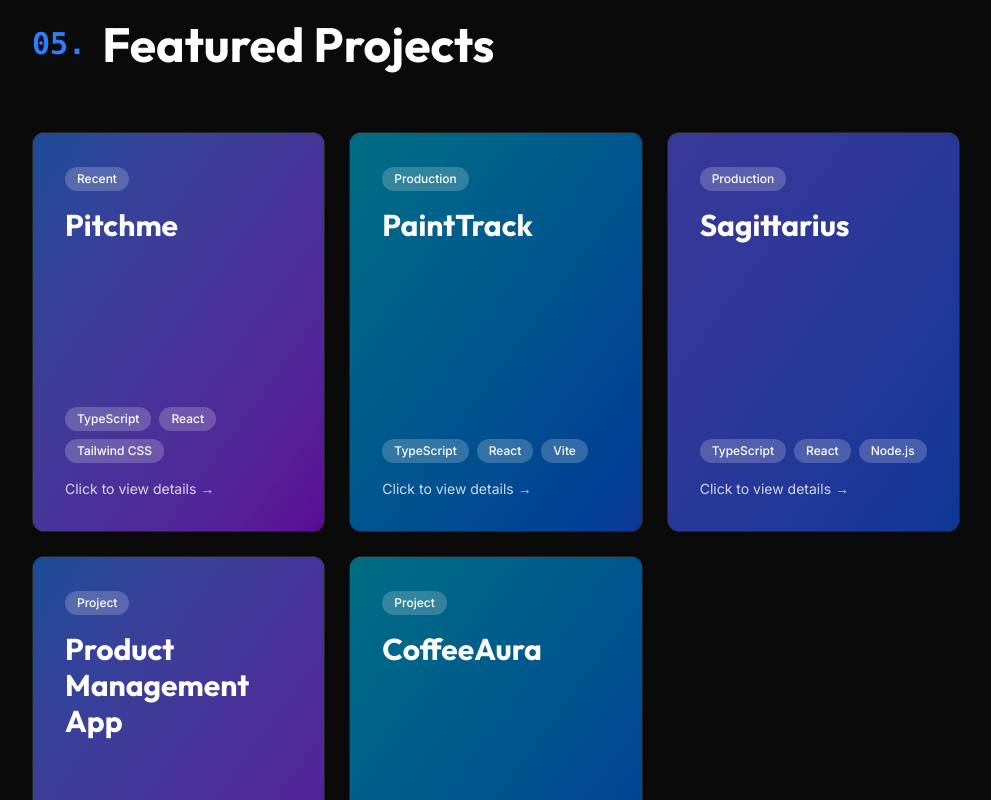
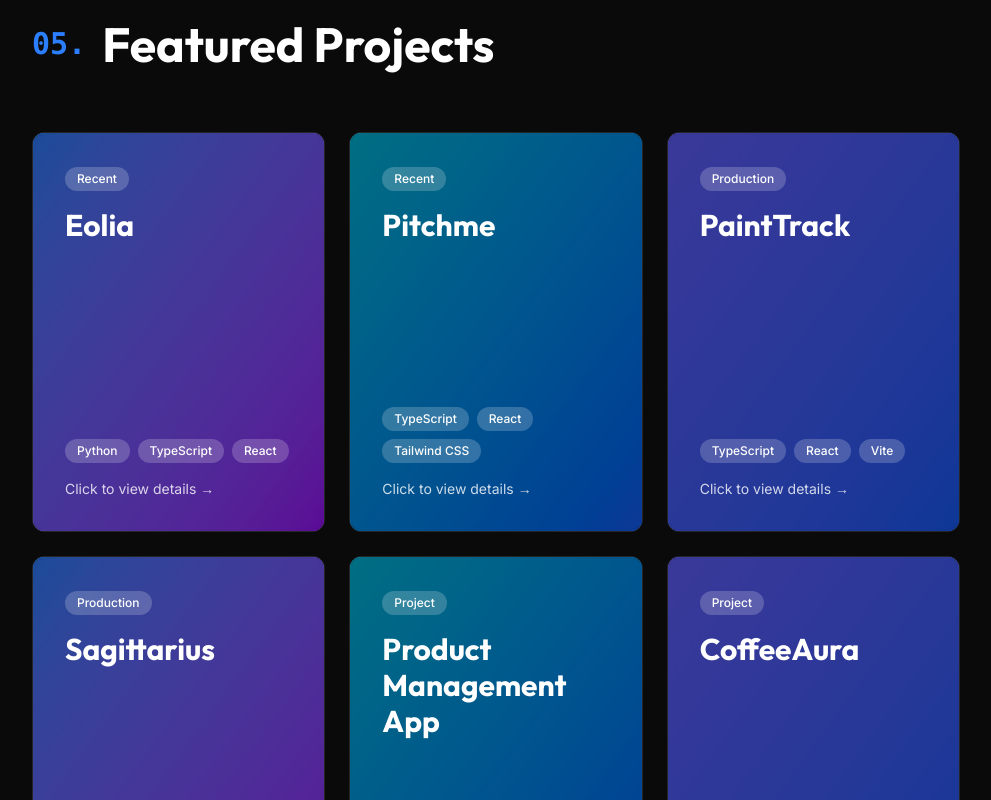
Before and after one commit to DaniRico987/portfolio-v3, a React (Vite) app: page /en in a window 1280 px wide. Shown: the part 4840-5640 px from the top of the page, without its empty margins (144-1135 px from the left). Built offline with nearby package versions, Linux system fonts and the light colour scheme.

Commit message:
feat: add Eolia project to showcase scheduling simulator with React and Python

```diff
--- a/src/data/index.ts
+++ b/src/data/index.ts
@@ -240,6 +240,15 @@ export const translations = {
           live: "https://coffee-aura.vercel.app/",
         },
         {
+          title: "Eolia",
+          status: "recent",
+          description:
+            "Scheduler and concurrency simulator built for an Operating Systems course. Implements scheduling algorithms (FIFO, Round Robin, SJF, priority), metrics and a React + TypeScript UI, with a Python backend — adapted to model a real-world farm environment.",
+          tech: ["Python", "TypeScript", "React", "Vite"],
+          github: "https://github.com/DaniRico987/eolia",
+          live: "#",
+        },
+        {
           title: "Pitchme",
           status: "recent",
           description:
@@ -390,6 +399,15 @@ export const translations = {
           live: "https://coffee-aura.vercel.app/",
         },
         {
+          title: "Eolia",
+          status: "recent",
+          description:
+            "Simulador de planificación y concurrencia desarrollado para la materia de Sistemas Operativos. Implementa algoritmos de planificación (FIFO, Round Robin, SJF, prioridad), utilidades de concurrencia, cálculo de métricas y una UI en React + TypeScript, con backend en Python — adaptado para modelar un entorno real como una granja.",
+          tech: ["Python", "TypeScript", "React", "Vite"],
+          github: "https://github.com/DaniRico987/eolia",
+          live: "#",
+        },
+        {
           title: "Pitchme",
           status: "recent",
           description:
```
